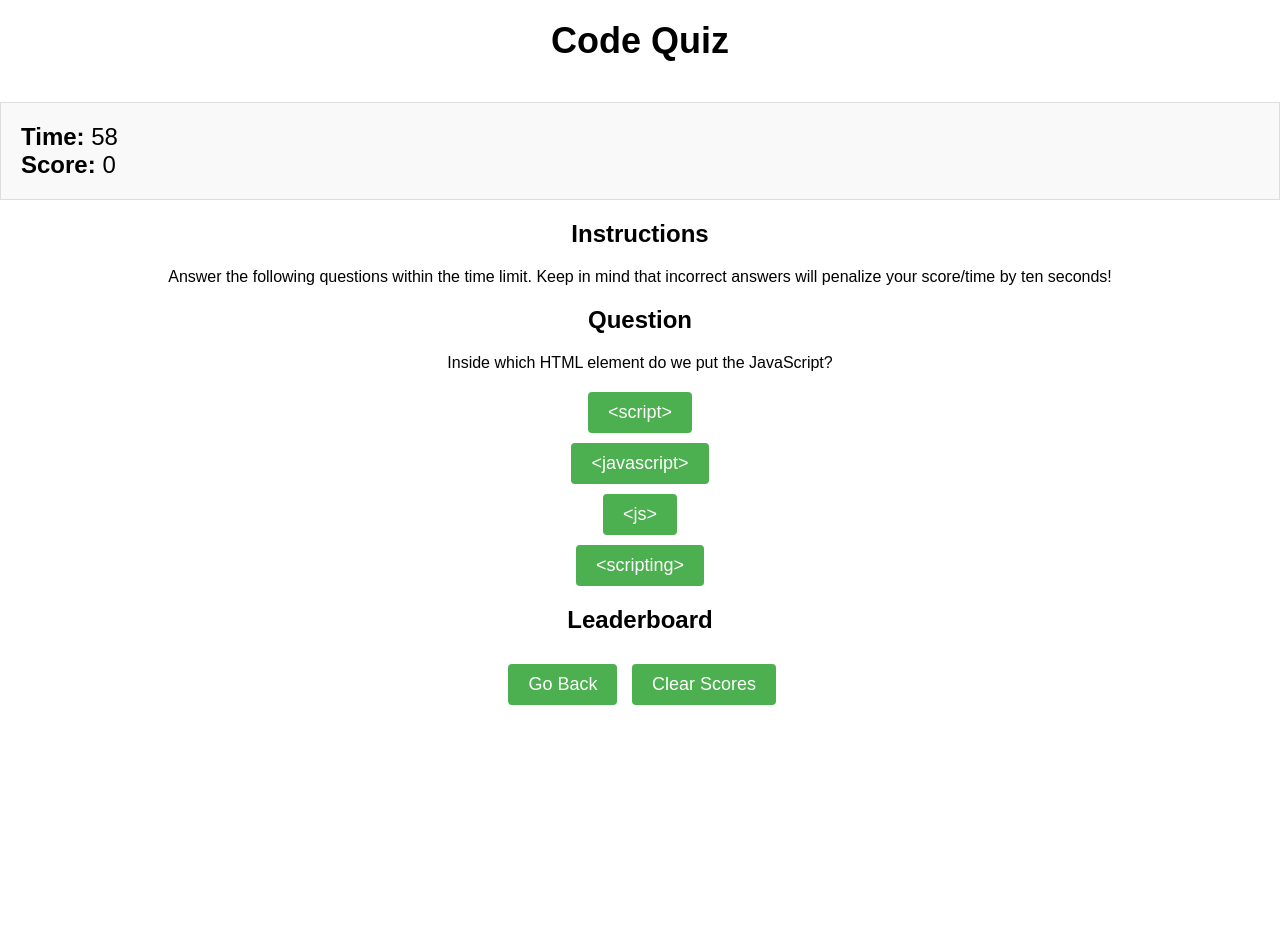
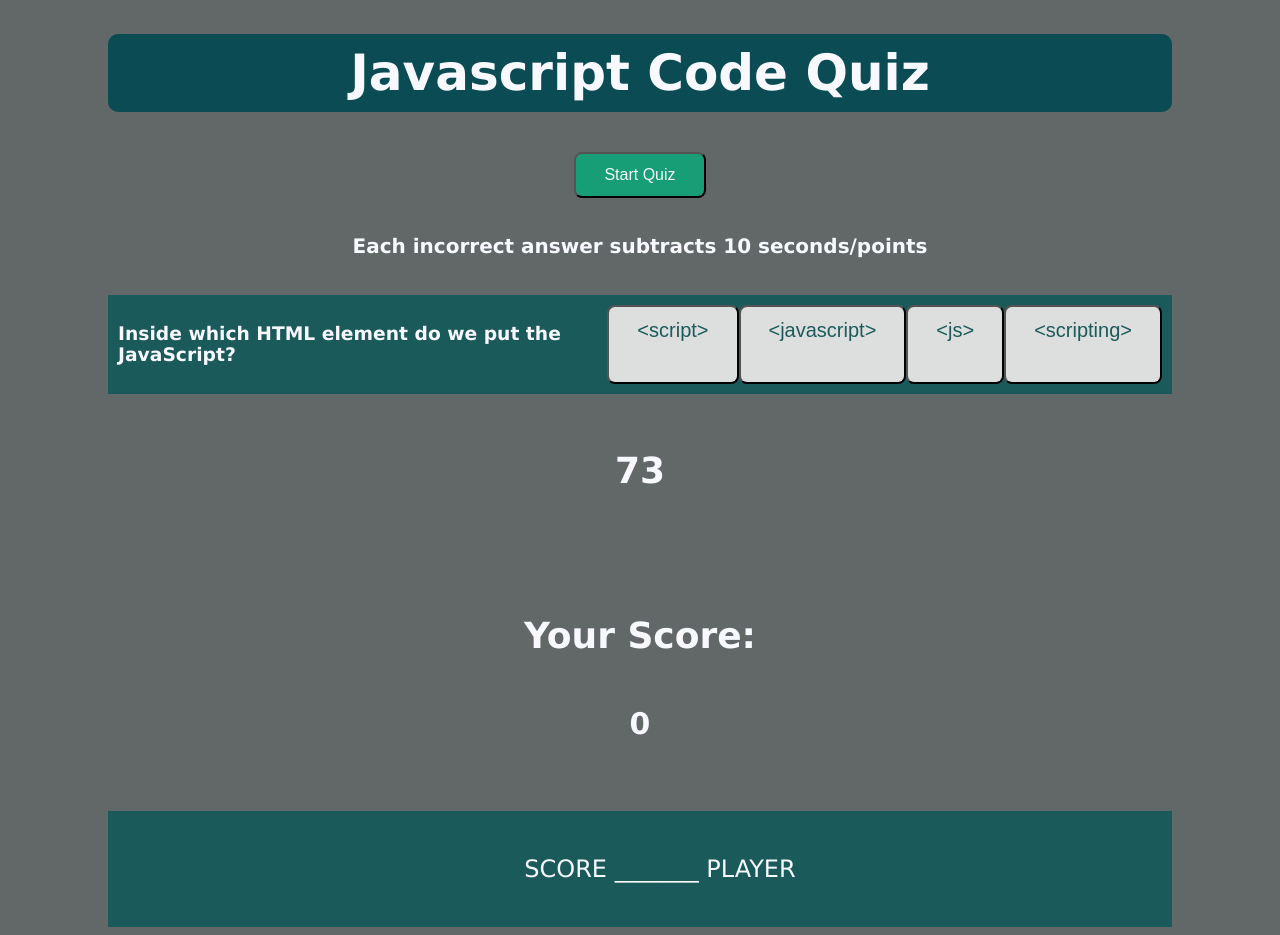
Before and after one commit to connormcgrew/JavaScript-Quiz, a plain HTML site: page index.html in a window 1280 px wide. Both pictures are taken after a click on the button "Start Quiz". Before the commit the page ends 800 px from the top, so only its background shows below. Drawn offline with Linux system fonts and the light colour scheme.

Commit message:
finished javascript, and updated css

```diff
--- a/Assets/script.js
+++ b/Assets/script.js
@@ -1,202 +1,191 @@
-var start = document.querySelector('#start');
-var question = document.querySelector('#question');
-var answer1 = document.querySelector('#answer1');
-var answer2 = document.querySelector('#answer2');
-var answer3 = document.querySelector('#answer3');
-var answer4 = document.querySelector('#answer4');
-var score = document.querySelector('#score');
-var timerElement = document.querySelector('#timer');
-var incorrect = 10;
-var currentQuestion = 0;
-var timerCount = 60;
-var countdown;
-var incorrectAnswerSubmitted = false;
+var start = document.querySelector('.start');
+var questionEl = document.querySelector('.question');
+var userChoice = document.querySelectorAll('.userChoice');
+var AnswerA = document.querySelector('#A');
+var AnswerB = document.querySelector('#B');
+var AnswerC = document.querySelector('#C');
+var AnswerD = document.querySelector('#D');
+var timerEl = document.querySelector('.timer');
+var currentScore = document.querySelector('.currentScore');
+var subtractTime = 10;
+
+start.addEventListener('click', StartQuiz);
+
+for (var i = 0; i < userChoice.length; i++) {
+  userChoice[i].addEventListener('click', CheckAnswer);
+}
+
+
 var questions = [
     {
-        question: "Inside which HTML element do we put the JavaScript?",
-        answerA: "<script>",
-        answerB: "<javascript>",
-        answerC: "<js>",
-        answerD: "<scripting>",
-        correct: "A"
+        question: 'Inside which HTML element do we put the JavaScript?',
+        a: '<script>',
+        b: '<javascript>',
+        c: '<js>',
+        d: '<scripting>',
+        correct: 'A'
     },
     {
-        question: "What is the correct syntax for referring to an external script called 'xxx.js'?",
-        answerA: "<script href='xxx.js'>",
-        answerB: "<script name='xxx.js'>",
-        answerC: "<script src='xxx.js'>",
-        answerD: "<script file='xxx.js'>",
-        correct: "C"
+        question: 'What is the correct syntax for referring to an external script called "xxx.js"?',
+        a: '<script href="xxx.js">',
+        b: '<script name="xxx.js">',
+        c: '<script src="xxx.js">',
+        d: '<script file="xxx.js">',
+        correct: 'C'
     },
     {
-        question: "How do you write 'Hello World' in an alert box?",
-        answerA: "alertBox('Hello World');",
-        answerB: "msg('Hello World');",
-        answerC: "msgBox('Hello World');",
-        answerD: "alert('Hello World');",
-        correct: "D"
+        question: 'How do you write "Hello World: in an alert box?',
+        a: 'alertBox("Hello World");',
+        b: 'msg("Hello World:);',
+        c: 'msgBox("Hello World");',
+        d: 'alert("Hello World");',
+        correct: 'D'
 },
     {
-        question: "How do you create a function in JavaScript?",
-        answerA: "function = myFunction()",
-        answerB: "function myFunction()",
-        answerC: "function:myFunction()",
-        answerD: "function myFunction()",
-        correct: "B"
+        question: 'How do you create a function in JavaScript?',
+        a: 'function = myFunction()',
+        b: 'function myFunction()',
+        c: 'function:myFunction()',
+        d: 'function myFunction()',
+        correct: 'B'
     },
     {
-        question: "How do you call a function named 'myFunction'?",
-        answerA: "call myFunction()",
-        answerB: "call function myFunction()",
-        answerC: "myFunction()",
-        answerD: "myFunction",
-        correct: "C"
+        question: 'How do you call a function named "myFunction"?',
+        a: 'call myFunction()',
+        b: 'call function myFunction()',
+        c: 'myFunction()',
+        d: 'myFunction',
+        correct: 'C'
     },
     {
-        question: "How to write an IF statement in JavaScript?",
-        answerA: "if i = 5 then",
-        answerB: "if i = 5",
-        answerC: "if (i == 5)",
-        answerD: "if i == 5 then",
-        correct: "C"
+        question: 'How to write an IF statement in JavaScript?',
+        a: 'if i = 5 then',
+        b: 'if i = 5',
+        c: 'if (i == 5)',
+        d: 'if i == 5 then',
+        correct: 'C'
     },
     {
         question: "How to write an IF statement for executing some code if 'i' is NOT equal to 5?",
-        answerA: "if (i != 5)",
-        answerB: "if i <> 5",
-        answerC: "if (i <> 5)",
-        answerD: "if i =! 5 then",
-        correct: "A"
+        a: 'if (i != 5)',
+        b: 'if i <> 5',
+        c: 'if (i <> 5)',
+        d: 'if i =! 5 then',
+        correct: 'A'
     },
     {
-        question: "How does a WHILE loop start?",
-        answerA: "while (i <= 10; i++)",
-        answerB: "while i = 1 to 10",
-        answerC: "while (i <= 10)",
-        answerD: "while (i <= 10; i++)",
-        correct: "C"
+        question: 'How does a WHILE loop start?',
+        a: 'while (i <= 10; i++)',
+        b: 'while i = 1 to 10',
+        c: 'while (i <= 10)',
+        d: 'while (i <= 10; i++)',
+        correct: 'C'
     },
     {
-        question: "How does a FOR loop start?",
-        answerA: "for (i = 0; i <= 5)",
-        answerB: "for (i <= 5; i++)",
-        answerC: "for i = 1 to 5",
-        answerD: "for (i = 0; i <= 5; i++)",
-        correct: "D"
+        question: 'How does a FOR loop start?',
+        a: 'for (i = 0; i <= 5)',
+        b: 'for (i <= 5; i++)',
+        c: 'for i = 1 to 5',
+        d: 'for (i = 0; i <= 5; i++)',
+        correct: 'D'
     },
     {
-        question: "How can you add a comment in a JavaScript?",
-        answerA: "'This is a comment",
-        answerB: "//This is a comment",
-        answerC: "<!--This is a comment-->",
-        answerD: "/*This is a comment*/",
-        correct: "B"
+        question: 'How can you add a comment in a JavaScript?',
+        a: '"This is a comment"',
+        b: '//This is a comment',
+        c: '<!--This is a comment-->',
+        d: '/*This is a comment*/',
+        correct: 'B'
     }
 ];
-start.addEventListener('click', function() {
-    document.querySelector('.content').classList.add('hidden');
-    var quiz = document.querySelector('#quiz');
-    quiz.classList.remove('hidden');
-    startQuiz();
-});
 
-function startQuiz() {
-    start.style.display = 'none';
-    displayQuestion();
-    Timer();
-    incorrectAnswerSubmitted = false;
+function StartQuiz() {
+    score = 0;
+    timerCount = 75;
+    highscores = [];
+    activeQuestion = 0;
+    Timer()
+    renderQuestion()
+    start.classList.add('hide');
+}
+
+function renderQuestion() {
+    questionEl.innerText = questions[activeQuestion].question;
+    AnswerA.innerText = questions[activeQuestion].a;
+    AnswerB.innerText = questions[activeQuestion].b;
+    AnswerC.innerText = questions[activeQuestion].c;
+    AnswerD.innerText = questions[activeQuestion].d;
+    currentscore.innerText = score;
+};
+
+function CheckAnswer(e) {
+    if (e.target.id == questions[activeQuestion].correct) {
+        score++;
+        currentScore.innerText = score;
+    } else {
+        timerCount = timerCount - subtractTime;
+        timerCheck();
+    }
+
+    activeQuestion++;
+
+    if (activeQuestion == questions.length) {
+        GameEnd();
+    } else {
+        renderQuestion();
+    }
+}
+
+function timerCheck() {
+    if (timerCount <= 0) {
+        clearInterval(timer);
+        GameEnd();
+    }
 }
 
 function Timer() {
-    countdown = setInterval(function() {
+    timer = setInterval(function () {
         timerCount--;
-        timerElement.innerHTML = parseInt(timerCount);
-        if (timerCount <= 0) {
-            clearInterval(countdown);
-            endQuiz();
+        timerEl.textContent = timerCount;
+        if (timerCount === 0) {
+            clearInterval(timer);
+            GameEnd();
+
         }
+
     }, 1000);
-}
+};
 
-function displayQuestion() {
-    var currentQuestionData = questions[currentQuestion];
-    question.textContent = currentQuestionData.question;
-    answer1.textContent = currentQuestionData.answerA;
-    answer2.textContent = currentQuestionData.answerB;
-    answer3.textContent = currentQuestionData.answerC;
-    answer4.textContent = currentQuestionData.answerD;
-}
 
-answer1.addEventListener('click', Submit);
-answer2.addEventListener('click', Submit);
-answer3.addEventListener('click', Submit);
-answer4.addEventListener('click', Submit);
-
-function Submit(e) {
-    if (this.id == questions[currentQuestion].correct) {
-        score.innerHTML = parseInt(score.innerHTML) + 1;
-    } else {
-        if (!incorrectAnswerSubmitted) {
-            timerCount -= incorrect;
-            incorrectAnswerSubmitted = true;
-        }
+function GameEnd() {
+    var Initials = window.prompt('What are your initials');
+    var highScore = {
+        Initials: Initials,
+        score: score,
     }
-    currentQuestion++;
-    if (currentQuestion < questions.length) {
-        displayQuestion();
-        incorrectAnswerSubmitted = false;
-    } else {
-        endQuiz();
-    }
-}
-
-function endQuiz() {
-    clearInterval(countdown);
-    question.style.display = 'none';
-    answer1.style.display = 'none';
-    answer2.style.display = 'none';
-    answer3.style.display = 'none';
-    answer4.style.display = 'none';
-    var leaderboard = document.querySelector('.leaderboard');
-    leaderboard.style.display = 'block';
-}
-
-function GameOver() {
-    var initials = prompt("Enter your initials");
-    var highScore = {
-        initials: initials,
-        score: score.innerHTML
-    };
-
-    var highScores = JSON.parse(localStorage.getItem("highScores")) || [];
-
-    highScores.push(highScore);
-
-    highScores.sort(function(a, b) {
-        return b.score - a.score;
-    });
-
-    localStorage.setItem("highScores", JSON.stringify(highScores));
-}
+    localStorage.setItem('highScore', JSON.stringify(highScore));
+    renderHighScoreList();
+};
 
 function renderHighScoreList() {
-    var highScoreList = JSON.parse(localStorage.getItem("highScore"));
+    var highScoreList = JSON.parse(localStorage.getItem('highScore'));
     if (highScoreList) {
-        var ul = document.getElementById("list");
-        var li = document.createElement("li");
-        li.appendChild(document.createTextNode(highScoreList.score + " -- " + highScoreList.Initials));
+        var ul = document.getElementById('list');
+        var li = document.createElement('li');
+        li.appendChild(document.createTextNode(highScoreList.score + ' -- ' + highScoreList.Initials));
         ul.appendChild(li);
-        WellDone();
+        Complete();
+
     }
 };
 
-function WellDone() {
-    var playAgain = confirm("Well Done! You scored " + score + " points. Play again?");
-    if (playAgain) {
-       clearInterval(timer);
-       start();
+function Complete () {
+    var startOver = window.confirm('Quiz complete. Would you like to go again?');
+    if (startOver) {
+        clearInterval(timer);
+        StartQuiz();
+    } else {
+        timerEl.textContent = 0;
+        }
+
     }
-    else {
-       timerElement.textContent = "0";
-    }
-}
--- a/Assets/style.css
+++ b/Assets/style.css
@@ -1,123 +1,148 @@
-/* Global Styles */
-body {
-    font-family: Arial, sans-serif;
-    margin: 0;
-    padding: 0;
+.hide {
+    display: none;
 }
 
-.container {
-    max-width: 800px;
-    margin: 0 auto;
+body {
+    background-color: rgb(98, 104, 104);
+    font-family: Verdana, Geneva, Tahoma, sans-serif;
+    color: ghostwhite;
+}
+
+.quiz {
+    flex-wrap: wrap;
+    text-align: center;
+    font-family: Verdana, Geneva, Tahoma, sans-serif;
+    font-size: 50px;
+    border-radius: 10px;
+    color: ghostwhite;
+    background-color: rgb(11, 75, 83);
+    margin-bottom: 40px;
+    margin-right: 100px;
+    margin-left: 100px;
+    padding: 10px;
+}
+
+.begin {
+    display: flex;
+    flex-wrap: wrap;
+    justify-content: center;
+}
+
+.begin button {
+    background-color: #179e76;
+    border-radius: 8px;
+    padding: 12px 28px;
+    font-size: 16px;
+    color: whitesmoke;
+    text-align: center;
+    text-decoration: none;
+    justify-content: center;
+}
+
+.start:hover {
+    color: rgb(16, 51, 35);
+    transform: scale(1.2);
+    background-color: #16916c;
+}
+
+.buttons {
+    display: flex;
+    justify-content: center;
+    margin-left: auto;
+    margin-right: auto;
+    text-decoration: none;
+    flex-direction: row;
+    background-color: rgb(27, 90, 90);
+    padding: 10px;
+    margin-right: 100px;
+    margin-left: 100px;
+}
+
+.userChoice {
+    background-color: #dddfde;
+    border-radius: 8px;
+    padding: 12px 28px;
+    font-size: 20px;
+    color: rgb(27, 90, 90);
+    text-align: center;
+    text-decoration: none;
+    display: flex;
+    justify-content: center;
+}
+
+.timer {
+    justify-content: center;
+    flex-wrap: wrap;
+    font-size: 36px;
+    text-align: center;
     padding: 20px;
 }
 
-/* Header Styles */
-.header {
+.score {
+    justify-content: center;
+    flex-wrap: wrap;
+    font-size: 36px;
     text-align: center;
-    margin-bottom: 20px;
+    padding: 20px;
 }
 
-.header h1 {
-    font-size: 36px;
-    margin: 0;
+.questions {
+    justify-content: center;
+    flex-wrap: wrap;
+    font-size: 20px;
+    text-align: center;
+    padding: 20px;
 }
 
-/* Jumbotron Styles */
-.jumbotron {
-    background-color: #F9F9F9;
+.questionField {
+    justify-content: center;
+    flex-wrap: wrap;
+    border: slategrey;
+    border-radius: 5px;
+    background-color: rgb(17, 63, 63);
+    font-size: 20px;
+    text-align: center;
     padding: 20px;
-    border: 1px solid #DDDDDD;
-    margin-bottom: 20px;
+    margin-right: 100px;
+    margin-left: 100px;
 }
 
-.jumbotron h2 {
-    margin: 0;
+.leaderboard {
     font-size: 24px;
-    font-weight: bold;
+    justify-content: center;
+    text-align: center;
+    padding: 20px;
+    text-decoration: none;
+    background-color: rgb(27, 90, 90);
+    margin-right: 100px;
+    margin-left: 100px;
 }
 
-.jumbotron span {
-    font-weight: normal;
+.leaderboard li {
+    list-style-type: none;
 }
 
-/* Content Styles */
-.content {
-    text-align: center;
-    margin-bottom: 20px;
+.submit {
+    display: flex;
+    flex-wrap: wrap;
+    justify-content: center;
+    padding-top: 20px;
 }
 
-.content h2 {
-    margin-top: 0;
-    font-size: 24px;
-    font-weight: bold;
+.submit button {
+    background-color: #2a2c2b;
+    border-radius: 8px;
+    padding: 12px 28px;
+    font: "sans-serif";
 }
 
-.content p {
-    margin-bottom: 20px;
+#submit:hover {
+    color: rgb(236, 236, 236);
+    transform: scale(1.2);
+    background-color: #585858;
+    font-size: 120%;
 }
 
-/* Quiz Styles */
-.quiz {
-    text-align: center;
-    margin-bottom: 20px;
+.leaderboard li {
+    list-style-type: none;
 }
-
-.quiz h2 {
-    margin-top: 0;
-    font-size: 24px;
-    font-weight: bold;
-}
-
-.quiz p {
-    margin-bottom: 20px;
-}
-
-.quiz button {
-    display: block;
-    margin: 0 auto;
-    padding: 10px 20px;
-    font-size: 18px;
-    background-color: #4CAF50;
-    color: #FFFFFF;
-    border: none;
-    border-radius: 4px;
-    cursor: pointer;
-    margin-top: 10px;
-}
-
-/* Leaderboard Styles */
-.leaderboard {
-    text-align: center;
-    margin-bottom: 20px;
-}
-
-.leaderboard h2 {
-    margin-top: 0;
-    font-size: 24px;
-    font-weight: bold;
-}
-
-.scores {
-    display: inline-block;
-    text-align: left;
-}
-
-.scores p {
-    margin: 0;
-    font-size: 18px;
-}
-
-.leaderboard button {
-    margin-top: 10px;
-    padding: 10px 20px;
-    font-size: 18px;
-    background-color: #4CAF50;
-    color: #FFFFFF;
-    border: none;
-    border-radius: 4px;
-    cursor: pointer;
-}
-
-#goBack {
-    margin-right: 10px;
-}
--- a/index.html
+++ b/index.html
@@ -5,47 +5,37 @@
     <meta http-equiv="X-UA-Compatible" content="IE=edge">
     <meta name="viewport" content="width=device-width, initial-scale=1.0">
     <link rel="stylesheet" href="./Assets/style.css">
-    <title>Code Quiz</title>
+    <title>Javascript Code Quiz</title>
 </head>
 <body>
     <!-- header -->
-    <div class="container">
-        <div class="header">
-            <h1>Code Quiz</h1>
-        </div>
-    </div>
-    <!-- jumbotron -->
-    <div class="jumbotron">
-        <h2>Time: <span id="timer">0</span></h2>
-        <h2>Score: <span id="score">0</span></h2>
+    <h1 class="quiz">Javascript Code Quiz</h1>
+    <div class="begin">
+        <button class="start">Start Quiz</button>
     </div>
     <!-- content -->
-    <div class="content">
-        <h2>Instructions</h2>
-        <p>Answer the following questions within the time limit. Keep in mind that incorrect answers will penalize your score/time by ten seconds!</p>
-        <button id="start">Start Quiz</button>
+    <div><h2 class="questions">Each incorrect answer subtracts 10 seconds/points</h2></div>
+    <!-- quiz -->
+    <div class="buttons" id="quiz">
+        <h3 class="question"></h3>
+        <button id="A" class="userChoice"></button>
+        <button id="B" class="userChoice"></button>
+        <button id="C" class="userChoice"></button>
+        <button id="D" class="userChoice"></button>
     </div>
-    <!-- quiz -->
-    <div class="quiz hidden" id="quiz">
-        <h2>Question</h2>
-        <p id="question"></p>
-        <button id="answer1" class="answer"></button>
-        <button id="answer2" class="answer"></button>
-        <button id="answer3" class="answer"></button>
-        <button id="answer4" class="answer"></button>
+   <!-- score -->
+   <div>
+    <h3 class="timer">75</h3>
+    </div>
+    <div class="score">
+        <h4>Your Score:</h4>
+        <h5 class="currentScore">0</h5>
     </div>
     <!-- leaderboard -->
-    <div class="leaderboard hidden">
-        <h2>Leaderboard</h2>
-        <div class="scores">
-            <p id="score1"></p>
-            <p id="score2"></p>
-            <p id="score3"></p>
-            <p id="score4"></p>
-            <p id="score5"></p>
-        </div>
-        <button id="goBack">Go Back</button>
-        <button id="clear">Clear Scores</button>
+    <div class="leaderboard">
+        <ul id="list">
+            <li class="leaderboardScores">SCORE _______ PLAYER</li>
+        </ul>
     </div>
     <script src="./Assets/script.js"></script>
 </body>
```
